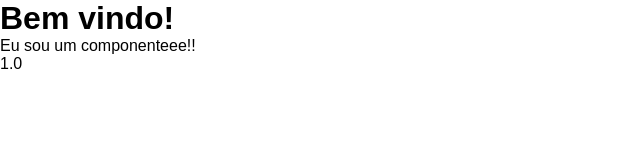
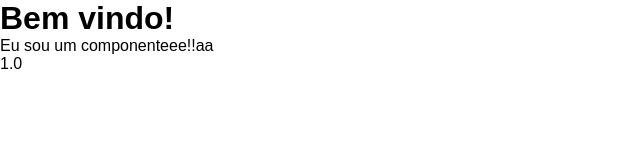
Before and after one commit to KauanCavazani/workflow-prod-ec2, a React (Vite) app: page / in a window 1280 px wide. Shown: the top 160 px of the page, without its empty margins (0-640 px from the left). Built offline with nearby package versions, Linux system fonts and the light colour scheme.

Commit message:
teste deploy

```diff
--- a/src/App.jsx
+++ b/src/App.jsx
@@ -5,7 +5,7 @@ function App() {
   return (
     <>
       <h1>Bem vindo!</h1>
-      <Componente texto="Eu sou um componenteee!!" />
+      <Componente texto="Eu sou um componenteee!!aa" />
       <p>1.0</p>
     </>
   )
```
